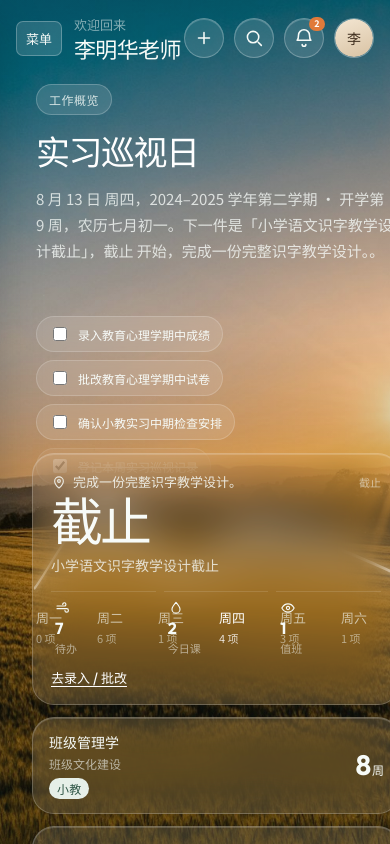
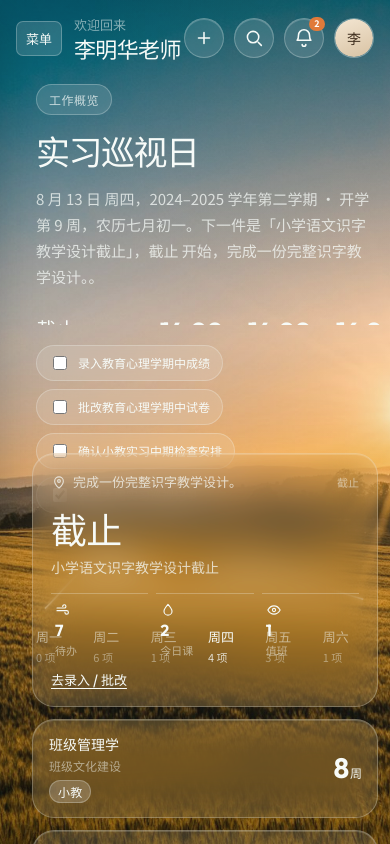
Before and after one commit to whisper-xiang/teacher-workbench, a React (Vite) app: page /#/overview in a window 390 px wide. Built offline with nearby package versions, Linux system fonts and the light colour scheme.

Commit message:
feat: refine dashboard styles and functionality with improved color variables, responsive design adjustments, and enhanced task and course displays

```diff
--- a/src/components/MajorTag.tsx
+++ b/src/components/MajorTag.tsx
@@ -1,14 +1,23 @@
 import type { MajorId } from '../data/types'
 
-export function MajorTag({ major, compact = false }: { major?: MajorId | null; compact?: boolean }) {
-  if (!major) return <span className="major-tag major-general">{compact ? '通' : '通用'}</span>
+export function MajorTag({
+  major,
+  compact = false,
+  surface,
+}: {
+  major?: MajorId | null
+  compact?: boolean
+  surface?: 'glass' | 'sheet'
+}) {
+  const glass = surface === 'glass' ? ' major-on-glass' : ''
+  if (!major) return <span className={`major-tag major-general${glass}`}>{compact ? '通' : '通用'}</span>
   const map = {
     edu: { label: compact ? '教育' : '教育学', cls: 'major-edu' },
     pri: { label: compact ? '小教' : '小学教育', cls: 'major-pri' },
     pre: { label: compact ? '学前' : '学前教育', cls: 'major-pre' },
   } as const
   const item = map[major]
-  return <span className={`major-tag ${item.cls}`}>{item.label}</span>
+  return <span className={`major-tag ${item.cls}${glass}`}>{item.label}</span>
 }
 
 export function MajorFilter({
--- a/src/dashboard.css
+++ b/src/dashboard.css
@@ -3,7 +3,7 @@
   flex-direction: column;
   min-height: 0;
   padding: 0 24px 20px 8px;
-  color: var(--glass-text, #f7fbf8);
+  color: var(--glass-text);
 }
 
 .glass-dashboard .dash-stage {
@@ -25,10 +25,10 @@
   display: inline-flex;
   align-self: flex-start;
   padding: 6px 12px;
-  border: 1px solid rgba(255, 255, 255, 0.22);
-  border-radius: 999px;
-  background: rgba(255, 255, 255, 0.12);
-  color: rgba(247, 251, 248, 0.82);
+  border: 1px solid var(--glass-border);
+  border-radius: var(--radius-pill, 999px);
+  background: var(--glass);
+  color: var(--glass-muted);
   font-size: 12px;
   font-weight: 600;
   letter-spacing: 0.04em;
@@ -38,7 +38,7 @@
 .glass-dashboard .dash-hero h2 {
   max-width: 16ch;
   margin: 18px 0 0;
-  color: #fff;
+  color: var(--mist, #fff);
   font-size: clamp(40px, 5.4vw, 72px);
   font-weight: 700;
   letter-spacing: -0.045em;
@@ -48,23 +48,25 @@
 .glass-dashboard .dash-story {
   max-width: 58ch;
   margin: 16px 0 0;
-  color: rgba(247, 251, 248, 0.78);
+  color: var(--glass-muted);
   font-size: 15px;
   line-height: 1.75;
 }
 
 .glass-dashboard .dash-hours {
   display: flex;
-  gap: 18px;
+  gap: 20px;
   margin-top: 28px;
   overflow-x: auto;
-  padding-bottom: 4px;
+  padding-bottom: 6px;
+  scrollbar-width: thin;
 }
 
 .glass-dashboard .dash-hour {
   display: grid;
+  flex: 0 0 auto;
   gap: 4px;
-  min-width: 76px;
+  min-width: 72px;
   padding: 0;
   border: 0;
   background: transparent;
@@ -73,31 +75,63 @@
   text-align: left;
 }
 
+.glass-dashboard .dash-hour:focus-visible,
+.glass-dashboard .dash-text-link:focus-visible,
+.glass-dashboard .dash-place:focus-visible,
+.glass-dashboard .dash-now-stats button:focus-visible {
+  outline: 2px solid var(--mist);
+  outline-offset: 3px;
+}
+
 .glass-dashboard .dash-hour b {
-  font-family: var(--font-display-num, Outfit, sans-serif);
-  font-size: 28px;
+  font-family: var(--font-display-num);
+  font-size: 26px;
   font-weight: 650;
   letter-spacing: -0.04em;
   line-height: 1;
 }
 
+.glass-dashboard .dash-hour-deadline b {
+  font-family: var(--font-ui, inherit);
+  font-size: 20px;
+  letter-spacing: 0;
+}
+
 .glass-dashboard .dash-hour small {
-  color: rgba(247, 251, 248, 0.55);
+  color: var(--glass-subtle);
   font-size: 11px;
 }
 
 .glass-dashboard .dash-hour span {
   max-width: 9em;
   overflow: hidden;
-  color: rgba(247, 251, 248, 0.88);
+  color: var(--glass-muted);
   font-size: 12px;
   text-overflow: ellipsis;
   white-space: nowrap;
 }
 
-.glass-dashboard .dash-hour-empty {
-  cursor: default;
-  opacity: 0.72;
+.glass-dashboard .dash-empty {
+  margin: 20px 0 0;
+  color: var(--glass-muted);
+  font-size: 14px;
+  line-height: 1.6;
+}
+
+.glass-dashboard .dash-hours .dash-empty {
+  margin-top: 8px;
+}
+
+.glass-dashboard .dash-text-link {
+  padding: 0;
+  border: 0;
+  background: transparent;
+  color: var(--mist);
+  cursor: pointer;
+  font: inherit;
+  font-weight: 650;
+  text-decoration: underline;
+  text-underline-offset: 3px;
 }
 
 .glass-dashboard .dash-task-pills {
@@ -115,9 +149,9 @@
   gap: 8px;
   max-width: 240px;
   padding: 7px 12px;
-  border: 1px solid rgba(255, 255, 255, 0.18);
-  border-radius: 999px;
-  background: rgba(255, 255, 255, 0.1);
+  border: 1px solid var(--glass-border);
+  border-radius: var(--radius-pill, 999px);
+  background: var(--glass);
   cursor: pointer;
   backdrop-filter: blur(12px);
 }
@@ -125,7 +159,7 @@
 .glass-dashboard .dash-task-pills input {
   width: 14px;
   height: 14px;
-  accent-color: #fff;
+  accent-color: var(--mist);
 }
 
 .glass-dashboard .dash-task-pills span {
@@ -149,7 +183,7 @@
   flex-direction: column;
   justify-content: flex-end;
   flex: 1;
-  min-height: 180px;
+  min-height: 168px;
   margin-top: 12px;
 }
 
@@ -167,7 +201,7 @@
   position: relative;
   z-index: 1;
   display: grid;
-  grid-template-columns: repeat(6, 1fr);
+  grid-template-columns: repeat(6, minmax(0, 1fr));
   gap: 8px;
 }
 
@@ -175,7 +209,7 @@
   padding: 0;
   border: 0;
   background: transparent;
-  color: rgba(247, 251, 248, 0.62);
+  color: var(--glass-subtle);
   cursor: pointer;
   font: inherit;
   text-align: left;
@@ -183,7 +217,7 @@
 
 .glass-dashboard .dash-week-days .is-current,
 .glass-dashboard .dash-week-days button:hover {
-  color: #fff;
+  color: var(--mist);
 }
 
 .glass-dashboard .dash-week-days b,
@@ -212,10 +246,10 @@
 }
 
 .glass-dashboard .glass-card {
-  border: 1px solid rgba(255, 255, 255, 0.22);
+  border: 1px solid var(--glass-border);
   border-radius: 22px;
-  background: rgba(255, 255, 255, 0.12);
-  box-shadow: inset 0 1px 0 rgba(255, 255, 255, 0.16);
+  background: var(--glass);
+  box-shadow: inset 0 1px 0 rgba(247, 251, 248, 0.16);
   color: inherit;
   backdrop-filter: blur(22px) saturate(1.35);
   -webkit-backdrop-filter: blur(22px) saturate(1.35);
@@ -236,12 +270,12 @@
   display: inline-flex;
   align-items: center;
   gap: 6px;
-  color: rgba(247, 251, 248, 0.86);
+  color: var(--glass-muted);
   font-size: 13px;
 }
 
 .glass-dashboard .dash-now header small {
-  color: rgba(247, 251, 248, 0.55);
+  color: var(--glass-subtle);
   font-size: 11px;
 }
 
@@ -253,23 +287,31 @@
 }
 
 .glass-dashboard .dash-now-temp strong {
-  font-family: var(--font-display-num, Outfit, sans-serif);
+  font-family: var(--font-display-num);
   font-size: 64px;
   font-weight: 650;
   letter-spacing: -0.06em;
   line-height: 0.92;
 }
 
+.glass-dashboard .dash-now-temp.is-deadline strong {
+  font-family: var(--font-ui, inherit);
+  font-size: 36px;
+  letter-spacing: -0.02em;
+  line-height: 1.1;
+  margin-top: 10px;
+}
+
 .glass-dashboard .dash-now-temp em {
   margin-top: 10px;
-  color: rgba(247, 251, 248, 0.7);
+  color: var(--glass-muted);
   font-size: 18px;
   font-style: normal;
 }
 
 .glass-dashboard .dash-now > p {
   margin: 8px 0 0;
-  color: rgba(247, 251, 248, 0.78);
+  color: var(--glass-muted);
   font-size: 14px;
 }
 
@@ -286,7 +328,7 @@
   gap: 2px;
   padding: 8px 4px 0;
   border: 0;
-  border-top: 1px solid rgba(255, 255, 255, 0.12);
+  border-top: 1px solid var(--glass-border);
   background: transparent;
   color: inherit;
   cursor: pointer;
@@ -294,12 +336,12 @@
 }
 
 .glass-dashboard .dash-now-stats b {
-  font-family: var(--font-display-num, Outfit, sans-serif);
+  font-family: var(--font-display-num);
   font-size: 16px;
 }
 
 .glass-dashboard .dash-now-stats span {
-  color: rgba(247, 251, 248, 0.55);
+  color: var(--glass-subtle);
   font-size: 11px;
 }
 
@@ -308,7 +350,7 @@
   padding: 0;
   border: 0;
   background: transparent;
-  color: #fff;
+  color: var(--mist);
   cursor: pointer;
   font: inherit;
   font-size: 13px;
@@ -327,10 +369,12 @@
   cursor: pointer;
   font: inherit;
   text-align: left;
+  transition: background 0.18s ease;
 }
 
 .glass-dashboard .dash-place:hover {
-  background: rgba(255, 255, 255, 0.18);
+  transform: none;
+  background: var(--glass-strong);
 }
 
 .glass-dashboard .dash-place > div {
@@ -350,7 +394,7 @@
 
 .glass-dashboard .dash-place span {
   overflow: hidden;
-  color: rgba(247, 251, 248, 0.62);
+  color: var(--glass-subtle);
   font-size: 12px;
   text-overflow: ellipsis;
   white-space: nowrap;
@@ -359,7 +403,7 @@
 .glass-dashboard .dash-place b {
   grid-column: 2;
   grid-row: 1 / span 2;
-  font-family: var(--font-display-num, Outfit, sans-serif);
+  font-family: var(--font-display-num);
   font-size: 28px;
   font-weight: 650;
   letter-spacing: -0.04em;
@@ -372,13 +416,27 @@
   font-weight: 500;
 }
 
-.glass-dashboard .dash-place .major-tag {
+.glass-dashboard .dash-place .major-tag,
+.glass-dashboard .major-on-glass {
   grid-column: 1;
   grid-row: 2;
   justify-self: start;
   margin-top: 6px;
-  background: rgba(255, 255, 255, 0.16);
-  color: #fff;
+  border: 1px solid var(--glass-border);
+  background: var(--glass-strong) !important;
+  color: var(--mist) !important;
+}
+
+.glass-dashboard .dash-empty-card {
+  display: grid;
+  gap: 8px;
+  padding: 18px 16px;
+}
+
+.glass-dashboard .dash-empty-card p {
+  margin: 0;
+  color: var(--glass-muted);
+  font-size: 14px;
 }
 
 .glass-dashboard .sr-only {
@@ -394,42 +452,59 @@
     grid-template-columns: 1fr;
   }
 
+  .glass-dashboard .dash-hero {
+    flex: none;
+  }
+
   .glass-dashboard .dash-hero h2 {
     max-width: none;
     font-size: clamp(34px, 8vw, 56px);
   }
 
   .glass-dashboard .dash-week {
-    min-height: 150px;
+    flex: none;
+    min-height: 140px;
   }
 
   .glass-dashboard .dash-widgets {
     display: grid;
-    grid-template-columns: 1.1fr 1fr;
+    grid-template-columns: 1fr;
     overflow: visible;
   }
 
   .glass-dashboard .dash-now {
-    grid-row: span 3;
+    grid-row: auto;
   }
 }
 
 @media (max-width: 720px) {
   .glass-dashboard {
-    padding: 0 12px 16px;
-    overflow-y: auto;
+    padding: 0 12px 24px;
   }
 
-  .glass-dashboard .dash-widgets {
-    grid-template-columns: 1fr;
+  .glass-dashboard .dash-hours {
+    gap: 16px;
+    margin-right: -12px;
+    padding-right: 12px;
   }
 
-  .glass-dashboard .dash-now {
-    grid-row: auto;
+  .glass-dashboard .dash-week {
+    min-height: 0;
+    margin-top: 20px;
+  }
+
+  .glass-dashboard .dash-wave {
+    position: relative;
+    left: 0;
+    right: 0;
+    bottom: 0;
+    width: 100%;
+    height: 88px;
+    margin-bottom: 6px;
   }
 
   .glass-dashboard .dash-now-temp strong {
-    font-size: 52px;
+    font-size: 48px;
   }
 }
 
--- a/src/glass.css
+++ b/src/glass.css
@@ -2,14 +2,23 @@
 
 .app-shell {
   --nav-w: 228px;
-  --glass: rgba(255, 255, 255, 0.12);
-  --glass-strong: rgba(255, 255, 255, 0.2);
-  --glass-border: rgba(255, 255, 255, 0.26);
+  --moss-05: #152018;
+  --moss-20: #24362c;
+  --moss-30: #2c4d3d;
+  --moss-40: #3f6b56;
+  --mist: #f7fbf8;
+  --wash-ink: rgba(16, 24, 20, 0.32);
+  --wash-mid: rgba(36, 54, 44, 0.18);
+  --wash-sage: rgba(143, 163, 150, 0.16);
+  --wash-fog: rgba(247, 251, 248, 0.1);
+  --glass: rgba(247, 251, 248, 0.12);
+  --glass-strong: rgba(247, 251, 248, 0.2);
+  --glass-border: rgba(247, 251, 248, 0.26);
   --glass-text: #f7fbf8;
   --glass-muted: rgba(247, 251, 248, 0.74);
   --glass-subtle: rgba(247, 251, 248, 0.52);
   --font-display-num: "Outfit", "Noto Sans SC", sans-serif;
-  background: #152018;
+  background: var(--moss-05);
 }
 
 .app-shell.nav-collapsed {
@@ -19,7 +28,7 @@
 html,
 body,
 #root {
-  background: #152018;
+  background: var(--moss-05, #152018);
 }
 
 .app-shell::before {
@@ -29,9 +38,10 @@ body,
   z-index: 0;
   pointer-events: none;
   background:
-    linear-gradient(180deg, rgba(14, 22, 20, 0.32) 0%, rgba(14, 22, 20, 0.08) 38%, rgba(16, 28, 22, 0.42) 100%),
+    linear-gradient(180deg, var(--wash-ink) 0%, var(--wash-fog) 38%, var(--wash-mid) 100%),
+    radial-gradient(80% 50% at 70% 10%, var(--wash-sage), transparent 60%),
     url("/glass-sky.jpg") center / cover no-repeat;
-  background-color: #24362c;
+  background-color: var(--moss-20);
 }
 
 .app-shell .main-content {
@@ -335,14 +345,9 @@ body,
 }
 
 .app-shell.is-overview .dashboard {
-  overflow: hidden;
+  overflow-x: hidden;
+  overflow-y: auto;
   padding-top: 0;
-}
-
-@media (max-width: 720px) {
-  .app-shell.is-overview .dashboard {
-    overflow-y: auto;
-  }
 }
 
 .app-shell .global-search-input kbd {
--- a/src/pages/Dashboard.tsx
+++ b/src/pages/Dashboard.tsx
@@ -23,6 +23,10 @@ const KIND_LABEL: Record<CalendarEvent['kind'], string> = {
   patrol: '巡视',
   deadline: '截止',
   meeting: '会议',
+}
+
+function hourLabel(item: CalendarEvent) {
+  return item.kind === 'deadline' ? '截止' : times[item.start]
 }
 
 function periodWord(start: number) {
@@ -150,31 +154,40 @@ export function Dashboard({ meta, profile, events, tasks, courses, onNavigate, o
           <p className="dash-story">{story}</p>
 
           <div className="dash-hours" aria-label="今日安排">
-            {(schedule.length ? schedule.slice(0, 6) : []).map((item) => {
+            {schedule.length === 0 ? (
+              <p className="dash-empty">
+                今天暂无日程，
+                <button type="button" className="dash-text-link" onClick={() => onNavigate('calendar')}>
+                  去日历添加
+                </button>
+              </p>
+            ) : (
+              schedule.slice(0, 6).map((item) => {
                 const link = item.kind === 'deadline' ? item.linkTo ?? inferDeadlineLink(item) : undefined
                 return (
                   <button
                     type="button"
-                  className="dash-hour"
+                    className={item.kind === 'deadline' ? 'dash-hour dash-hour-deadline' : 'dash-hour'}
                     key={item.id}
                     onClick={() => (link ? onNavigate(link.route, link.param) : onNavigate('calendar'))}
                   >
-                  <b>{`${Number(times[item.start].slice(0, 2))}°`}</b>
-                  <small>{KIND_LABEL[item.kind]}</small>
+                    <b>{hourLabel(item)}</b>
+                    {item.kind !== 'deadline' && <small>{KIND_LABEL[item.kind]}</small>}
                     <span>{item.title}</span>
                   </button>
                 )
-            })}
-            {schedule.length === 0 && (
-              <div className="dash-hour dash-hour-empty">
-                <b>—°</b>
-                <small>空档</small>
-                <span>今天暂无日程</span>
-              </div>
+              })
             )}
           </div>
 
-          {focusTasks.length > 0 && (
+          {pendingCount === 0 ? (
+            <p className="dash-empty">
+              {tasks.length ? '今日事项已完成，' : '还没有待办，'}
+              <button type="button" className="dash-text-link" onClick={() => onNavigate('tasks')}>
+                进入看板
+              </button>
+            </p>
+          ) : (
             <ul className="dash-task-pills">
               {focusTasks.map((task) => {
                 const done = task.status === 'done'
@@ -185,6 +198,7 @@ export function Dashboard({ meta, profile, events, tasks, courses, onNavigate, o
                         type="checkbox"
                         checked={done}
                         onChange={(event) => onSetTaskStatus(task.id, event.target.checked)}
+                        aria-label={done ? `取消完成 ${task.title}` : `完成 ${task.title}`}
                       />
                       <span>{task.title}</span>
                     </label>
@@ -237,7 +251,7 @@ export function Dashboard({ meta, profile, events, tasks, courses, onNavigate, o
               </span>
               {next && <small>{KIND_LABEL[next.kind]}</small>}
             </header>
-            <div className="dash-now-temp">
+            <div className={next?.kind === 'deadline' ? 'dash-now-temp is-deadline' : 'dash-now-temp'}>
               <strong>{nextTime}</strong>
               {nextUnit && <em>{nextUnit}</em>}
             </div>
@@ -269,7 +283,15 @@ export function Dashboard({ meta, profile, events, tasks, courses, onNavigate, o
             })()}
           </article>
 
-          {featuredCourses.map((course) => {
+          {featuredCourses.length === 0 ? (
+            <div className="glass-card dash-empty-card">
+              <p>还没有课程档案。</p>
+              <button type="button" className="dash-text-link" onClick={() => onNavigate('courses')}>
+                去课程管理添加
+              </button>
+            </div>
+          ) : (
+            featuredCourses.map((course) => {
               const topic = currentCourseTopic(course)
               return (
                 <button
@@ -286,10 +308,11 @@ export function Dashboard({ meta, profile, events, tasks, courses, onNavigate, o
                     {course.currentWeek}
                     <small>周</small>
                   </b>
-                <MajorTag major={course.major} compact />
+                  <MajorTag major={course.major} compact surface="glass" />
                 </button>
               )
-          })}
+            })
+          )}
         </aside>
       </div>
       <p className="sr-only">{today}</p>
```
Also changed, not shown: 1 other file (tests, documents, lock files or other folders). Lines whose indentation alone changed are shown as unchanged.
